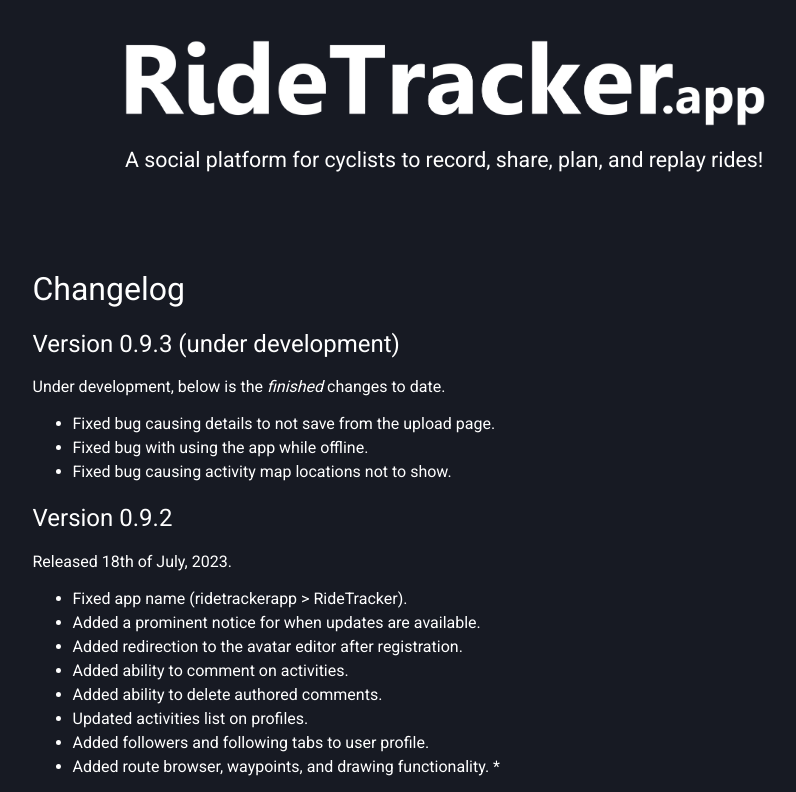
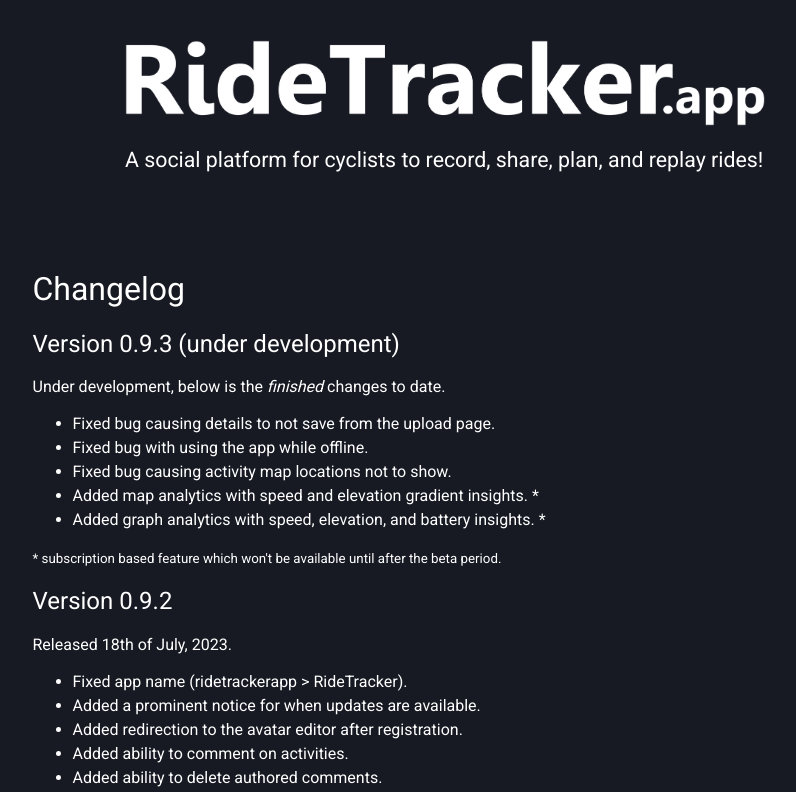
Before and after one commit to RideTracker/RideTrackerPages, a React (Create React App) app: page /changelog in a window 1280 px wide. Shown: the top 792 px of the page, without its empty margins (195-991 px from the left). Built offline with nearby package versions, Linux system fonts and the light colour scheme.

Commit message:
Updated version 0.9.3 development changelog

```diff
--- a/src/app/changelog.tsx
+++ b/src/app/changelog.tsx
@@ -29,7 +29,11 @@ export default function ChangelogPage() {
                             <li>Fixed bug causing details to not save from the upload page.</li>
                             <li>Fixed bug with using the app while offline.</li>
                             <li>Fixed bug causing activity map locations not to show.</li>
+                            <li>Added map analytics with speed and elevation gradient insights. *</li>
+                            <li>Added graph analytics with speed, elevation, and battery insights. *</li>
                         </ul>
+
+                        <small>* subscription based feature which won't be available until after the beta period.</small>
                     </div>
 
                     <div id="version-0.9.2">
```
